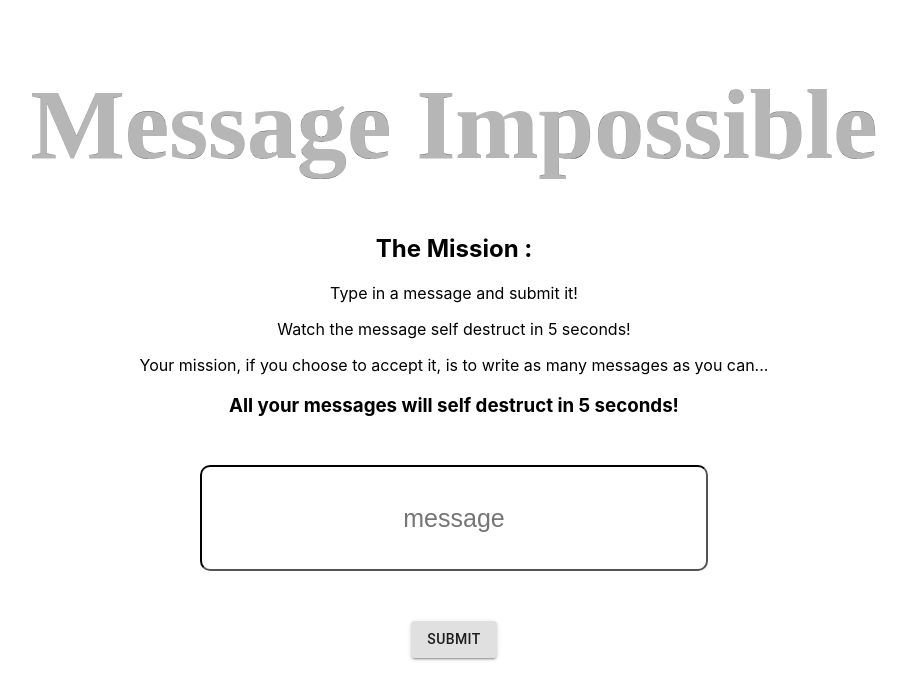
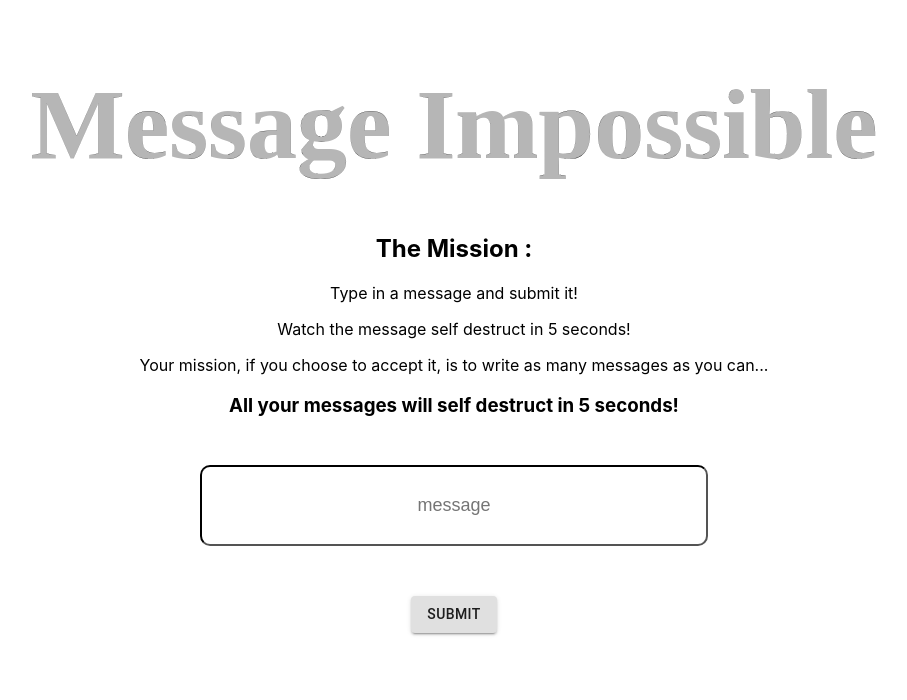
Before and after one commit to spencerT101/redux-message-queue, a React (Create React App) app: page / in a window 1280 px wide. Shown: the top 700 px of the page, without its empty margins (186-1093 px from the left). Built offline with nearby package versions, Linux system fonts and the light colour scheme; a web font is replaced by a local one.

Commit message:
adjusted styling on form and messageitem components

```diff
--- a/src/components/messageForm.css
+++ b/src/components/messageForm.css
@@ -7,11 +7,11 @@
   text-align:center;
   max-width: 500px;
   width: 500px;
-  height: 100px ;
+  height: 75px ;
   justify-content: center;
   border-radius: 10px;
   margin-top: -20px;
-  font-size: 25px;
+  font-size: 18px;
   border-color: black;
 }
 
--- a/src/components/messageItem.css
+++ b/src/components/messageItem.css
@@ -18,10 +18,10 @@ ul{
 li{
   height:30px;
   font-family:arial;
-  font-size:25px;
+  font-size:20px;
   background-color: white;
   padding:10px;
-  border-radius: 20px;
+  border-radius: 18px;
   text-align: center;
   margin-top: 10px;
   border-top:50px;
```
Also changed, not shown: src/components/messageForm.js (+4 -3 lines), public/images/MI.jpeg (deleted), 1 other file (tests, documents, lock files or other folders).
